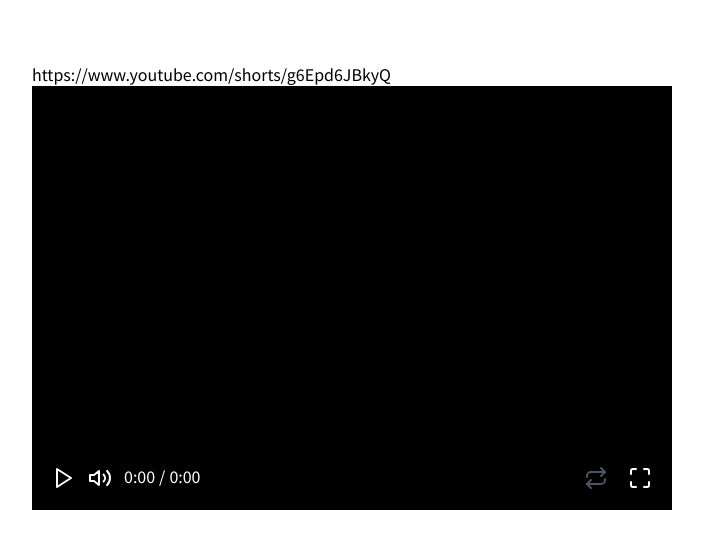
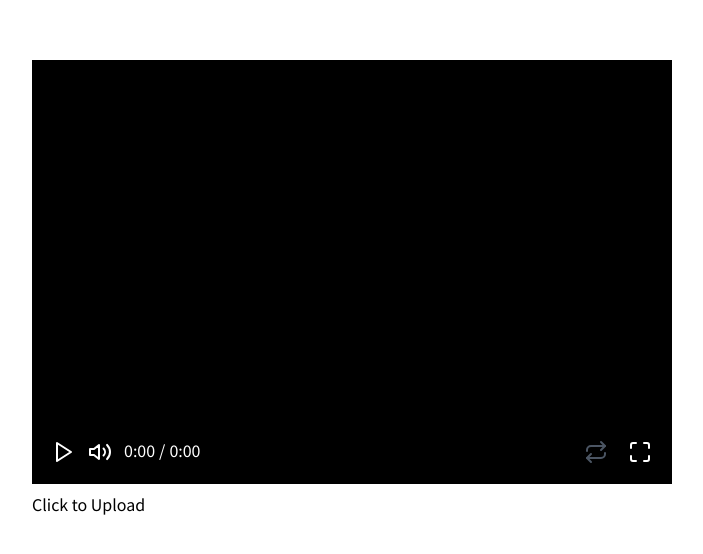
Before and after one commit to sizplay/chart-test, a Next.js app: page /player in a window 1280 px wide. Shown: the part 114-668 px from the top of the page, without its empty margins (288-991 px from the left). Built offline with nearby package versions, Linux system fonts and the light colour scheme.

Commit message:
file upload 기능 추가, 풀스크린 추가

```diff
--- a/src/components/player/index.tsx
+++ b/src/components/player/index.tsx
@@ -25,6 +25,7 @@ const PlayerComponent = ({ url }: PlayerComponentProps) => {
   const [seekTime, setSeekTime] = useState('0:00');
   const [showVolumeSlider, setShowVolumeSlider] = useState(false);
   const [isEnded, setIsEnded] = useState(false);
+  const [isFullScreen, setIsFullScreen] = useState(true);
 
   useEffect(() => {
     if (isRepeat && isPlaying) {
@@ -87,12 +88,12 @@ const PlayerComponent = ({ url }: PlayerComponentProps) => {
 
   const handleSeekMouseUp = (e: React.ChangeEvent<HTMLInputElement>) => {
     setSeeking(false);
-    console.log(parseFloat(e.target.value));
+    // console.log(parseFloat(e.target.value));
     playerRef.current?.seekTo(parseFloat(e.target.value), 'fraction');
   };
 
   const handleSeekChange = (e: any) => {
-    console.log('handleSeekChange', e.target.value);
+    // console.log('handleSeekChange', e.target.value);
     setPlayed(parseFloat(e.target.value));
     // setSeekTime(value);
     // setPlayed(parseFloat(e.target.value));
@@ -103,11 +104,16 @@ const PlayerComponent = ({ url }: PlayerComponentProps) => {
   };
 
   const onProgress = (e: ReactPlayerProps) => {
-    console.log(e.playedSeconds, e.playedSeconds);
+    // console.log(e.playedSeconds, e.playedSeconds);
     setSeekTime(timeFormat(Math.ceil(e.playedSeconds)));
 
-    if (seekTime > '0:00') {
+    if (!seeking) {
+      setPlayed(e.played);
+    }
+
+    if (seekTime > '0:00' && seekTime < '0:02' && isFullScreen) {
       handleFullScreen();
+      setIsFullScreen(false);
     }
   };
 
@@ -128,7 +134,7 @@ const PlayerComponent = ({ url }: PlayerComponentProps) => {
   // console.log(playerRef?.current?.getSecondsLoaded(), timeFormat(Number(playerRef?.current?.getSecondsLoaded())));
   // console.log(playerRef?.current);
   // console.log(playerRef?.current?.getDuration());
-  console.log(seekTime);
+  // console.log(seekTime);
   return (
     <article className="flex h-auto w-auto flex-col bg-black">
       <div className="relative pt-[56.25%]" ref={fullScreenRef}>
@@ -222,3 +228,5 @@ const PlayerComponent = ({ url }: PlayerComponentProps) => {
 };
 
 export default PlayerComponent;
+
+// !로컬 파일이 재생이 되는지 확인
--- a/src/pages/index.tsx
+++ b/src/pages/index.tsx
@@ -48,6 +48,9 @@ const Home = () => {
           </Link> */}
         </div>
       </div>
+      <Link className="text-blue-500 underline" href="/player">
+        player
+      </Link>
     </div>
   );
 };
--- a/src/pages/player.tsx
+++ b/src/pages/player.tsx
@@ -1,22 +1,27 @@
 import PlayerComponent from '@/components/player';
-import { Input } from 'antd';
+import { Button, Upload, UploadProps } from 'antd';
 import { useState } from 'react';
 
 const Player: React.FC = () => {
-  const [url, setUrl] = useState<string>('https://www.youtube.com/shorts/g6Epd6JBkyQ');
+  const testUrl = 'https://www.youtube.com/shorts/g6Epd6JBkyQ';
+  const [url, setUrl] = useState<string>('');
 
-  const handleChange = (e: React.ChangeEvent<HTMLInputElement>) => {
-    setUrl(e.target.value);
+  const props: UploadProps = {
+    name: 'file',
+    onChange(info) {
+      setUrl(URL.createObjectURL(new Blob([info.file.originFileObj as BlobPart], { type: info.file.type })));
+    },
   };
 
   return (
     <div className="flex h-screen items-center justify-center">
       <div className="h-auto w-1/2">
-        <div className="flex items-center">
-          <Input type="text" id="url-input" onChange={handleChange} className="w-full" value={url} />
+        <PlayerComponent url={url} />
+        <div className="mt-3 flex items-center justify-start">
+          <Upload {...props}>
+            <Button>Click to Upload</Button>
+          </Upload>
         </div>
-
-        <PlayerComponent url={url} />
       </div>
     </div>
   );
@@ -32,6 +37,3 @@ export default Player;
 // react-player는 ssr을 지원하지 않아서 dynamic import를 사용했다.
 // 그리고 풀스크린을 위해서는 ref를 사용해야 한다.
 // 그리고 풀스크린을 위해서는 screenfull을 사용해야 한다.
-
-// 다른 브라우저에서 오토 재생과 풀스크린이 되는지 확인 뮤트가 되어 있는지 확인
-// 로컬 파일이 재생이 되는지 확인
```
